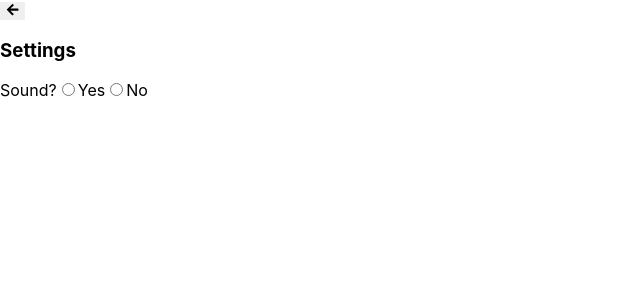
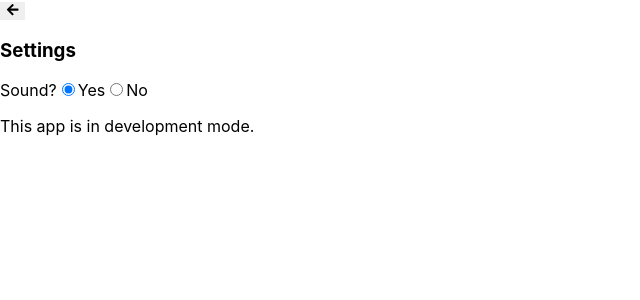
Before and after one commit to untypedjay/streaklab, a React (Create React App) app: page /#/ in a window 1280 px wide. Both pictures are taken after a click on the button 14 px from the left and 11 px from the top of the page. Shown: the top 300 px of the page, without its empty margins (0-640 px from the left). Built offline with nearby package versions, Linux system fonts and the light colour scheme.

Commit message:
Implement sound setting

```diff
--- a/src/App.tsx
+++ b/src/App.tsx
@@ -17,6 +17,9 @@ export default function App() {
     <HashRouter>
       <Switch>
         <Route exact path="/" component={Home} />
+        <Route exact path="/visitors">
+          <Home showVisitors />
+        </Route>
         <Route exact path="/workouts/0">
           <Workout>{fullBodyDumbbell}</Workout>
         </Route>
--- a/src/components/Home/Home.tsx
+++ b/src/components/Home/Home.tsx
@@ -7,8 +7,13 @@ const StyledSettingsButton = styled.button`
   right: 0;
 `;
 
-export default function Home() {
+interface Props {
+  showVisitors?: boolean;
+}
+
+export default function Home({ showVisitors = false }: Props) {
   const history = useHistory();
+
   return (
     <>
       <StyledSettingsButton onClick={() => history.push("/settings")}><FaCog /></StyledSettingsButton>
@@ -17,6 +22,10 @@ export default function Home() {
         <h3>Full Body Dumbbell</h3>
         <p>60 min</p>
       </button>
+
+      { showVisitors &&
+        <img src="https://profile-counter.glitch.me/great-app-sdkjsd-dev-2021-10-05/count.svg" alt="Visitors"/>
+      }
     </>
   );
 }
--- a/src/components/Settings/Settings.tsx
+++ b/src/components/Settings/Settings.tsx
@@ -1,13 +1,34 @@
+import { ChangeEvent, useEffect, useState } from "react";
 import { FaArrowLeft } from "react-icons/fa";
 import { useHistory } from "react-router";
 import styled from "styled-components";
+import useLocalStorage from "../../hooks/useLocalStorage";
 
 const StyledBackButton = styled.button`
     border: none;
 `;
 
 export default function Settings() {
+    const [isSoundActive, setIsSoundActive] = useLocalStorage('sound', true);
+    const [environment, setEnvironment] = useState<string>();
+
     const history = useHistory();
+
+    useEffect(() => {
+      if (!process.env.NODE_ENV || process.env.NODE_ENV === 'development') {
+        setEnvironment('development')
+      } else {
+        setEnvironment('production')
+      }
+    }, []);
+
+    const handleChange = (event: ChangeEvent<HTMLInputElement>) => {
+        if (event.target.value === 'yes') {
+            setIsSoundActive(true)
+        } else {
+            setIsSoundActive(false)
+        }
+    }
 
     return (
         <>
@@ -15,11 +36,13 @@ export default function Settings() {
             <h3>Settings</h3>
             <form>
                 <span>Sound?</span>
-                <input type="radio" id="soundYes" name="sound" value="Yes" />
+                <input type="radio" id="soundYes" name="sound" value="yes" checked={isSoundActive} onChange={handleChange}/>
                 <label htmlFor="soundYes">Yes</label>
-                <input type="radio" id="soundNo" name="sound" value="No" />
+                <input type="radio" id="soundNo" name="sound" value="no" checked={!isSoundActive} onChange={handleChange} />
                 <label htmlFor="soundNo">No</label>
             </form>
+
+            <p>This app is in {environment} mode.</p>
         </>
     );
 }
--- a/src/components/Workout/Workout.tsx
+++ b/src/components/Workout/Workout.tsx
@@ -2,6 +2,7 @@ import { useState } from "react";
 import { useHistory } from "react-router-dom";
 import styled, { css } from "styled-components";
 import { ExerciseType } from "../../App";
+import useLocalStorage from "../../hooks/useLocalStorage";
 import { round } from "../../utils/common";
 import Break from "../Break/Break";
 import Exercise from "../Exercise/Exercise";
@@ -45,6 +46,7 @@ interface Props {
 
 export default function Workout({ children }: Props) {
   const [exerciseNumber, setExerciseNumber] = useState(0);
+  const [shouldPlaySound] = useLocalStorage('sound', true)
 
   const history = useHistory();
   const sound = new Audio(
@@ -57,8 +59,7 @@ export default function Workout({ children }: Props) {
       history.push("/");
     }
 
-    if (navigator.vibrate) navigator.vibrate(1000);
-
+    if (shouldPlaySound) {
       const playedPromise = sound.play();
       if (playedPromise) {
         playedPromise.catch((e) => {
@@ -67,6 +68,9 @@ export default function Workout({ children }: Props) {
           }
         });
       }
+    }
+
+    if (navigator.vibrate) navigator.vibrate(1000);
 
     setExerciseNumber(exerciseNumber + 1);
   };
--- /dev/null
+++ b/src/hooks/useLocalStorage.ts
@@ -0,0 +1,28 @@
+import { useState } from "react";
+
+function useLocalStorage(key: string, initialValue: any) {
+  const [storedValue, setStoredValue] = useState(() => {
+    try {
+      const item = window.localStorage.getItem(key);
+      return item ? JSON.parse(item) : initialValue;
+    } catch (error) {
+      console.error(error);
+      return initialValue;
+    }
+  });
+
+  const setValue = (value: any) => {
+    try {
+      const valueToStore =
+        value instanceof Function ? value(storedValue) : value;
+      setStoredValue(valueToStore);
+      window.localStorage.setItem(key, JSON.stringify(valueToStore));
+    } catch (error) {
+      throw new Error(error);
+    }
+  };
+
+  return [storedValue, setValue];
+}
+
+export default useLocalStorage;
```
Lines whose indentation alone changed are shown as unchanged.
